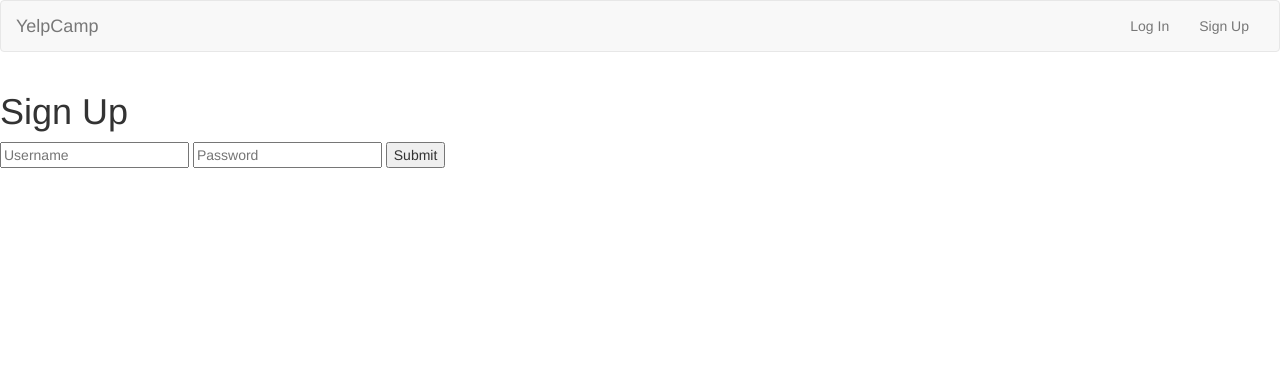
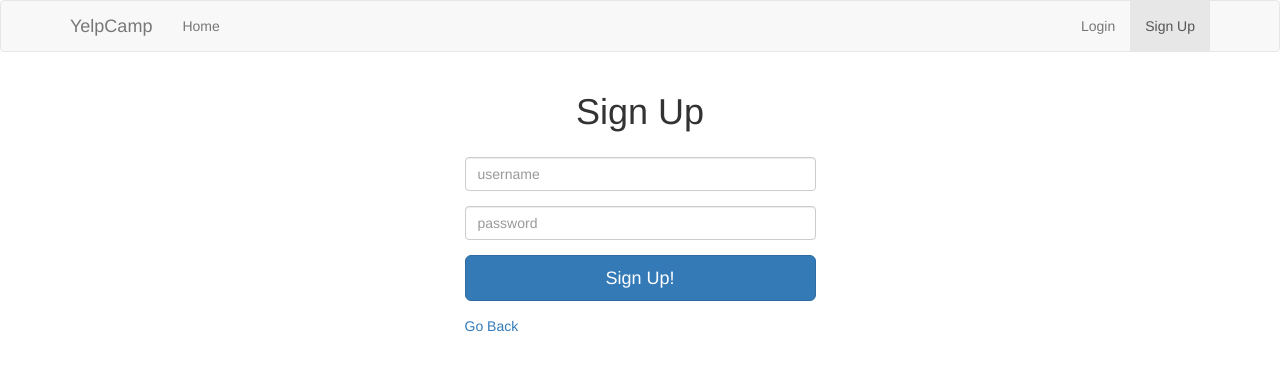
Before and after one commit to Mercer1410/YelpCamp, a Node server app: page /register in a window 1280 px wide. Shown: the top 371 px of the page. Run offline with Node 20, Linux system fonts and the light colour scheme; some libraries are stand-ins or nearby versions.

Commit message:
UI Improvement

```diff
--- a/routes/campgrounds.js
+++ b/routes/campgrounds.js
@@ -10,7 +10,7 @@ router.get("/",function(req,res){
 		if(err){
 			console.log(err);
 		}else{
-			res.render("campgrounds/index", {campgrounds: allCampground});
+			res.render("campgrounds/index", {campgrounds: allCampground, page: "campgrounds"});
 		}
 	});
 });
--- a/routes/index.js
+++ b/routes/index.js
@@ -12,25 +12,25 @@ router.get("/",function(req,res){
 
 //show reg form
 router.get("/register", function(req,res){
-	res.render("Register");
+	res.render("register", {page: "register"});
 });
 //Sign Up Logic
-router.post("/register", function(req,res){
+router.post("/register", function(req, res){
     var newUser = new User({username: req.body.username});
     User.register(newUser, req.body.password, function(err, user){
         if(err){
-			req.flash("error", err.message);
-  			return res.redirect("/register");
+            console.log(err);
+            return res.render("register", {error: err.message});
         }
-		passport.authenticate("local")(req,res,function(){
-			req.flash("success", "Welcome to YelpCamp " + user.username);
+        passport.authenticate("local")(req, res, function(){
+           req.flash("success", "Successfully Signed Up! Nice to meet you " + req.body.username);
            res.redirect("/campgrounds");
         });
     });
 });
 //show login form
 router.get("/login", function(req,res){
-	res.render("login");
+	res.render("login", {page: "login	"});
 });
 //login logic
 router.post("/login", passport.authenticate("local", {
--- a/views/partials/footer.ejs
+++ b/views/partials/footer.ejs
@@ -1,2 +1,11 @@
+        </div><!--container -->
+        <!-- jQuery CDN -->
+        <script
+        src="https://code.jquery.com/jquery-3.1.1.min.js"
+        integrity="sha256-hVVnYaiADRTO2PzUGmuLJr8BLUSjGIZsDYGmIJLv2b8="
+        crossorigin="anonymous"></script>
+
+        <!-- Bootstrap JS CDN -->
+        <script src="https://maxcdn.bootstrapcdn.com/bootstrap/3.3.7/js/bootstrap.min.js" integrity="sha384-Tc5IQib027qvyjSMfHjOMaLkfuWVxZxUPnCJA7l2mCWNIpG9mGCD8wGNIcPD7Txa" crossorigin="anonymous"></script>
     </body>
 </html>
--- a/views/partials/header.ejs
+++ b/views/partials/header.ejs
@@ -1,26 +1,38 @@
 <!DOCTYPE html>
 <html>
 	<head>
+		<!-- Make site responsive on mobile/tablet -->
+		<meta name="viewport" content="width=device-width, initial-scale=1">
 		<title>YelpCamp</title>
-		<link rel="stylesheet" href="https://stackpath.bootstrapcdn.com/bootstrap/3.4.1/css/bootstrap.min.css" integrity="sha384-HSMxcRTRxnN+Bdg0JdbxYKrThecOKuH5zCYotlSAcp1+c8xmyTe9GYg1l9a69psu" crossorigin="anonymous">
+		<link rel="stylesheet" href="https://maxcdn.bootstrapcdn.com/bootstrap/3.3.7/css/bootstrap.min.css">
 		<link rel="stylesheet" href="/stylesheets/main.css">
 	</head>
 	<body>
 		<nav class="navbar navbar-default">
-			<div class="container-fluid">
+			<div class="container">
 				<div class="navbar-header">
+					<button type="button" class="navbar-toggle collapsed" data-toggle="collapse" data-target="#navbar" aria-expanded="false" aria-controls="navbar">
+					  <span class="sr-only">Toggle navigation</span>
+					  <span class="icon-bar"></span>
+					  <span class="icon-bar"></span>
+					  <span class="icon-bar"></span>
+					</button>
+
 					<a class="navbar-brand" href="/">YelpCamp</a>
 				</div>
-				<div class="collapse navbar-collapse">
-					<ul class="nav navbar-nav navbar-right">
-						<% if(!currentUser){ %>
-							<li><a href="/login">Log In</a></li>
-							<li><a href="/register">Sign Up</a></li>
-						<% }else{ %>
-							<li><a href="#">Signed In as : <%= currentUser.username %></a></li>
-							<li><a href="/logout">Log Out</a></li>
-						<% } %>
-					</ul>
+				<div id="navbar" class="collapse navbar-collapse">
+				  <ul class="nav navbar-nav">
+					<li class="<%= typeof page !== 'undefined' && page === 'campgrounds' ? 'active' : '' %>"><a href="/campgrounds">Home</a></li>
+				  </ul>
+				  <ul class="nav navbar-nav navbar-right">
+					  <% if(!currentUser){ %>
+						  <li class="<%= typeof page !== 'undefined' && page === 'login' ? 'active' : '' %>"><a href="/login">Login</a></li>
+						  <li class="<%= typeof page !== 'undefined' && page === 'register' ? 'active' : '' %>"><a href="/register">Sign Up</a></li>
+					  <% } else { %>
+						  <li><a href="#">Signed In As <%= currentUser.username %></a></li>
+						  <li><a href="/logout">Logout</a></li>
+					  <% } %>
+				  </ul>
 				</div>
 			</div>
 		</nav>
@@ -33,3 +45,5 @@
 				<div class="alert alert-success" role="alert"><%= success %></div>
 			<% } %>
 		</div>
+
+		<div class="container">
--- a/views/register.ejs
+++ b/views/register.ejs
@@ -1,9 +1,19 @@
 <%- include("./partials/header") %>
-<h1>Sign Up</h1>
-
-<form action="/register" method="post">
-    <input type="text" name="username" placeholder="Username">
-    <input type="password" name="password" placeholder="Password">
-    <button type="submit">Submit</button>
-</form>
+<div class="row">
+    <h1 style="text-align: center">Sign Up</h1>
+    <div style="width: 30%; margin: 25px auto;">
+        <form action="/register" method="post">
+            <div class="form-group">
+                <input class="form-control" type="text" name="username" placeholder="username">
+            </div>
+            <div class="form-group">
+                <input class="form-control" type="password" name="password" placeholder="password">
+            </div>
+            <div class="form-group">
+                <button class="btn btn-lg btn-primary btn-block">Sign Up!</button>
+            </div>
+        </form>
+        <a href="/campgrounds">Go Back</a>
+    </div>
+</div>
 <%- include("./partials/footer") %>
```
Also changed, not shown: views/login.ejs (+17 -7 lines). Lines whose indentation alone changed are shown as unchanged.
